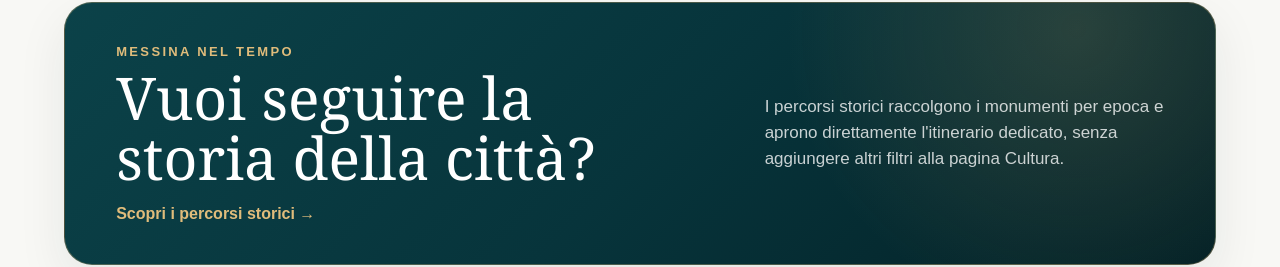
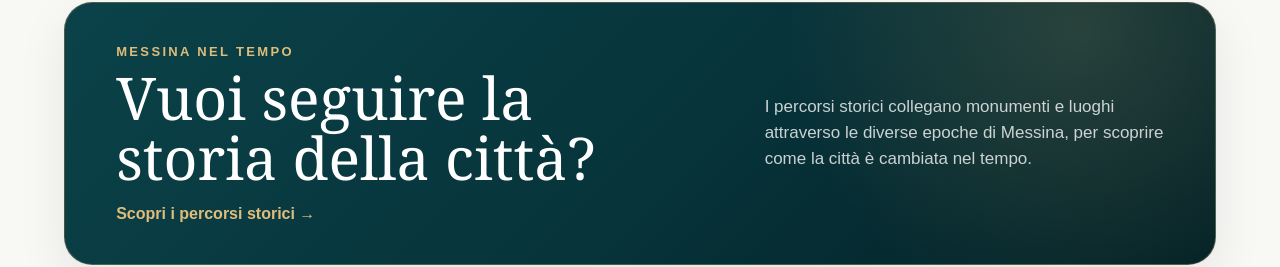
Before and after one commit to giovannibrunetto/bimaris-platform, a Next.js app in the folder apps/web/: page /cultura in a window 1280 px wide. Shown: the part 317-584 px from the top of the page. Built offline with nearby package versions, Linux system fonts and the light colour scheme; no server answers; the database is empty.

Commit message:
fix(qa): F12 remove implementation language from culture

```diff
--- a/apps/web/app/cultura/page.tsx
+++ b/apps/web/app/cultura/page.tsx
@@ -38,7 +38,7 @@ export default async function CulturePage() {
             <Link className="text-link" href="/mappa/epoche">Scopri i percorsi storici →</Link>
           </div>
           <p>
-            I percorsi storici raccolgono i monumenti per epoca e aprono direttamente l&apos;itinerario dedicato, senza aggiungere altri filtri alla pagina Cultura.
+            I percorsi storici collegano monumenti e luoghi attraverso le diverse epoche di Messina, per scoprire come la città è cambiata nel tempo.
           </p>
         </div>
       </section>
```
